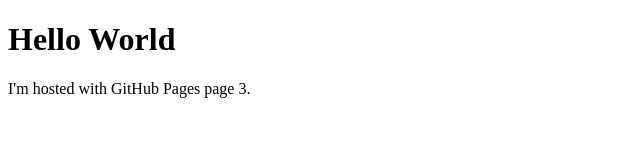
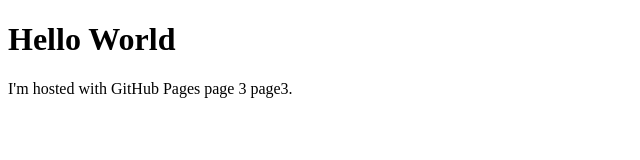
Before and after one commit to ZhixianZhang620/demo, a plain HTML site: page index.html in a window 1280 px wide. Shown: the full height of the page, 0-640 px from the left. Drawn offline with Linux system fonts and the light colour scheme.

Commit message:
Update index.html

```diff
--- a/index.html
+++ b/index.html
@@ -2,6 +2,6 @@
 <html>
 <body>
 <h1>Hello World</h1>
-<p>I'm hosted with GitHub Pages page 3.</p>
+<p>I'm hosted with GitHub Pages page 3 page3.</p>
 </body>
 </html>
```
